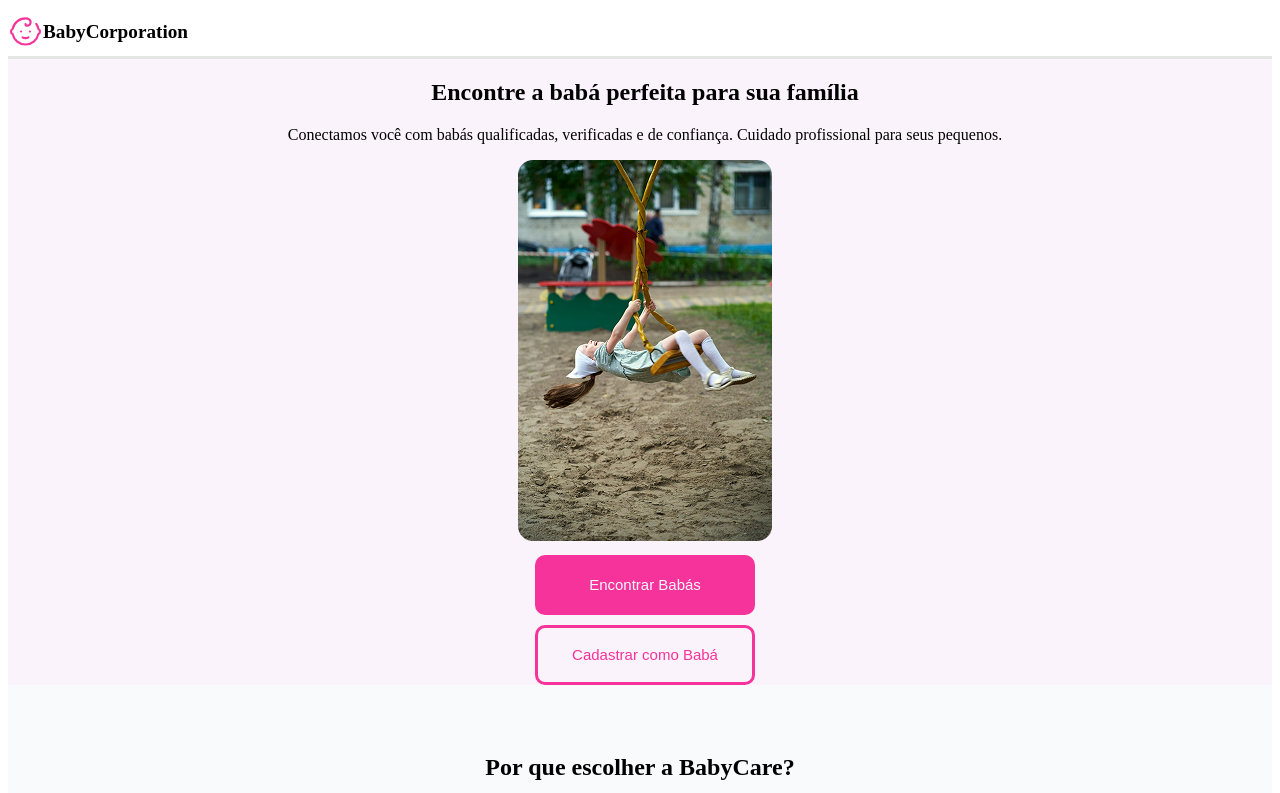
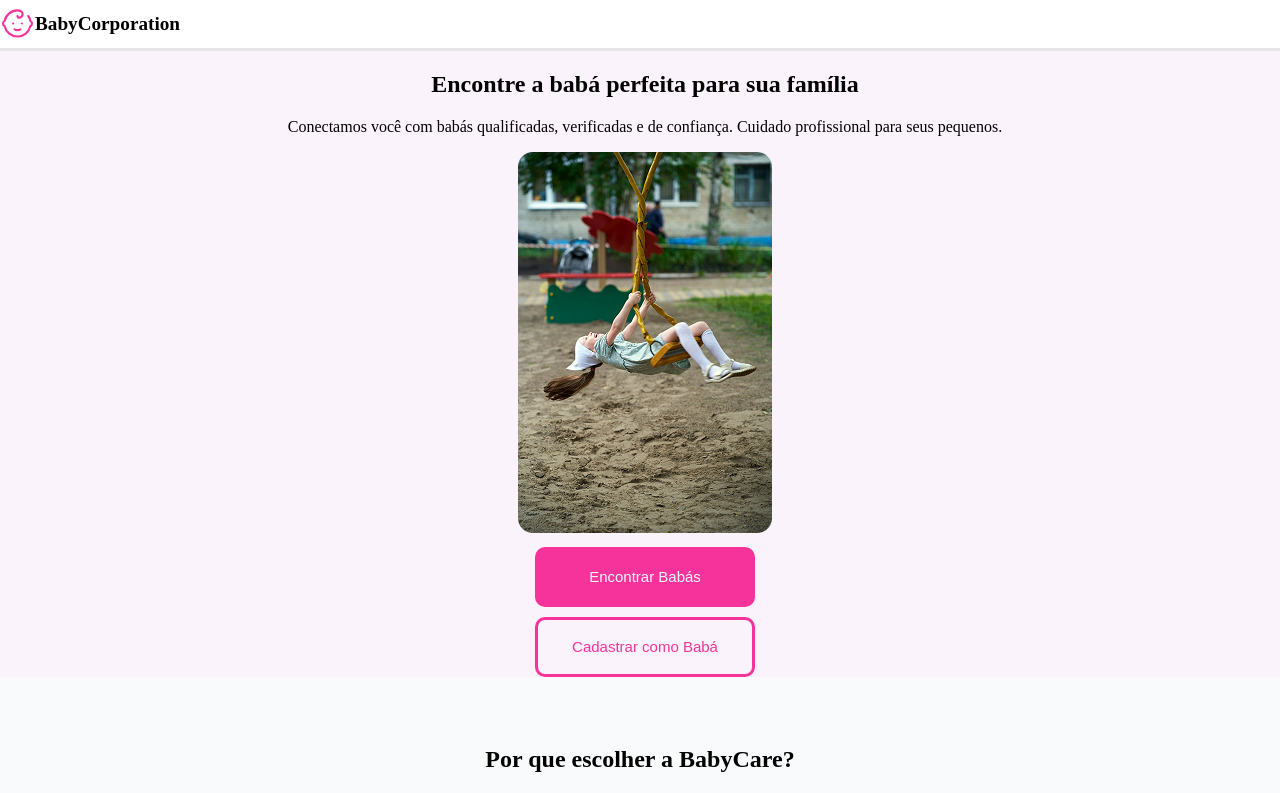
Before and after one commit to babys-corporation/babycorporation-frontend, a Vue app: page / in a window 1280 px wide. Shown: the top 793 px of the page. Built offline with nearby package versions, Linux system fonts and the light colour scheme.

Commit message:
FEAT-1:arrumando os lado do site

```diff
--- a/src/App.vue
+++ b/src/App.vue
@@ -24,6 +24,12 @@ const router = useRouter();
 /*====================
          body
 =====================*/
+html, body {
+  margin: 0;
+  padding: 0;
+  overflow-x: hidden;
+  width: 100%;
+}
 body {
   align-items: center;
   text-align: center;
```
